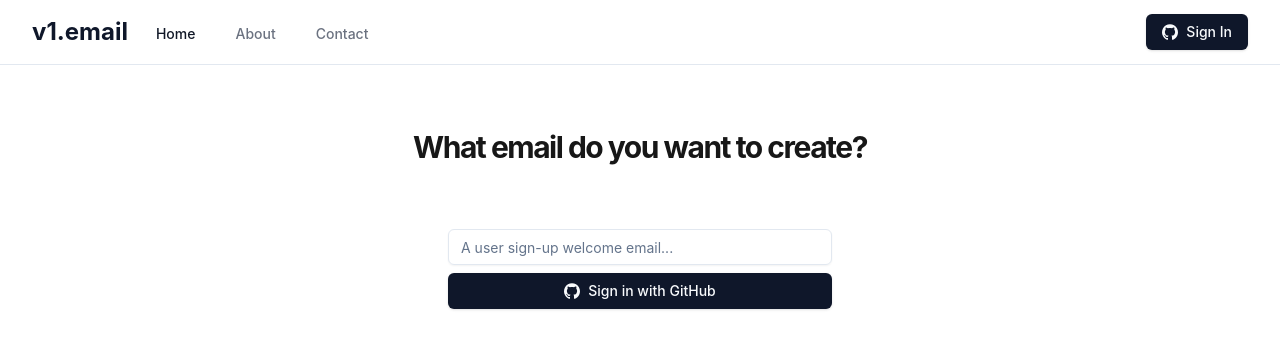
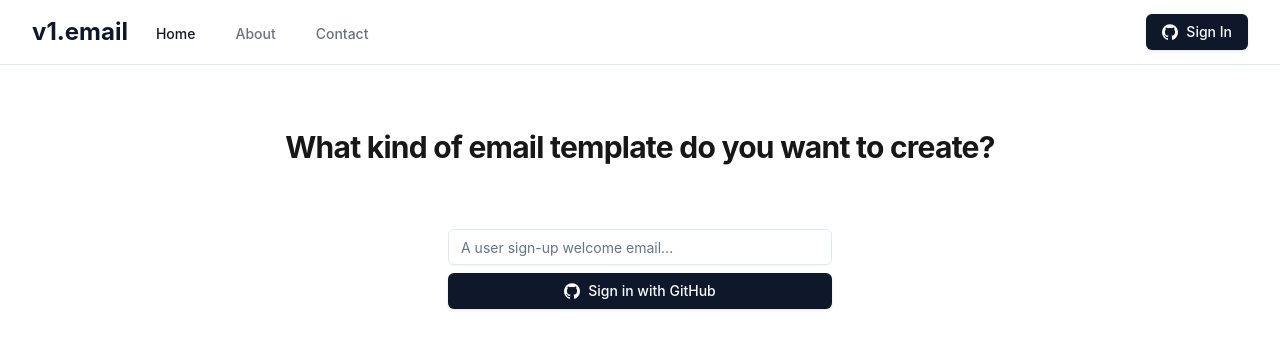
Before and after one commit to anaclumos/v1.email, a Next.js app: page / in a window 1280 px wide. Shown: the top 348 px of the page. Built offline with nearby package versions, Linux system fonts and the light colour scheme; no server answers.

Commit message:
refactor: Update Page component to fix chat creation and redirect logic

```diff
--- a/src/app/page.tsx
+++ b/src/app/page.tsx
@@ -19,10 +19,6 @@ const createChat = async (formData: FormData) => {
     .insert([{ owned_by: user?.id, title: prompt }])
     .select()
 
-  if (chatError) {
-    console.error(chatError)
-  }
-
   const { error: messageError } = await supabase
     .from('messages')
     .insert([
@@ -34,11 +30,9 @@ const createChat = async (formData: FormData) => {
     ])
     .select()
 
-  if (messageError) {
-    console.error(messageError)
+  if (!chatError && !messageError) {
+    redirect(`/chat/${chatData?.[0].id}`)
   }
-
-  redirect(`/chat/${chatData?.[0].id}`)
 }
 
 export default async function Page() {
@@ -50,7 +44,9 @@ export default async function Page() {
   return (
     <>
       <div className="m-16 mx-auto gap-2 text-center">
-        <h1 className="text-3xl font-bold tracking-tighter">What email do you want to create?</h1>
+        <h1 className="text-balance text-3xl font-bold tracking-tight">
+          What kind of email template do you want to create?
+        </h1>
         <p className="mx-auto max-w-[700px] text-white md:text-xl"></p>
       </div>
       {signedIn ? (
```
